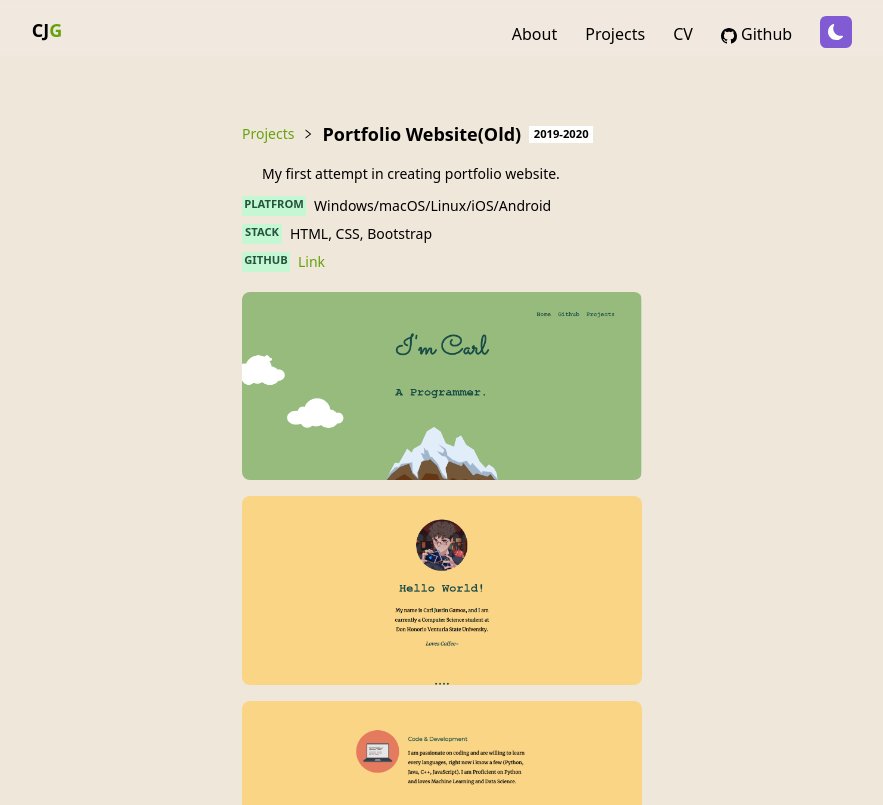
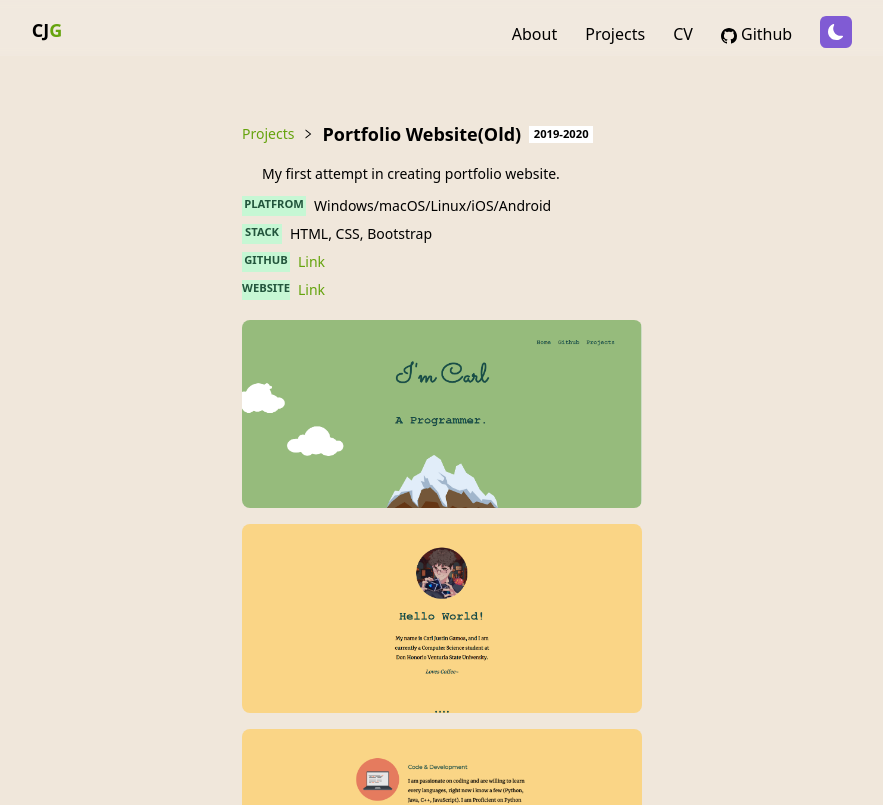
Before and after one commit to SudoPengu/portfolio-latest, a Next.js app: page /projects/portfolio-old in a window 1280 px wide. Shown: the top 805 px of the page, without its empty margins (198-1081 px from the left). Built offline with nearby package versions, Linux system fonts and the light colour scheme.

Commit message:
Added Link

```diff
--- a/pages/projects/portfolio-old.tsx
+++ b/pages/projects/portfolio-old.tsx
@@ -60,6 +60,10 @@ const underconstruction = ({ isVisible }: any) => {
                             <div className='text-[0.7rem] disabled:opacity-75 dark:text-[#98E4B3] dark:bg-[#323E39] text-[#22553C] bg-[#C6F7D4]  font-bold w-12 h-5 text-center'>GITHUB</div>
                             <a className='text-sm pl-2 text-lime-600 hover:underline' href='https://github.com/cjgamos/cjgamos.github.io' target="_blank" rel="noreferrer">Link</a>
                         </div>
+                        <div className='py-1 inline-flex'>
+                            <div className='text-[0.7rem] disabled:opacity-75 dark:text-[#98E4B3] dark:bg-[#323E39] text-[#22553C] bg-[#C6F7D4]  font-bold w-12 h-5 text-center'>WEBSITE</div>
+                            <a className='text-sm pl-2 text-lime-600 hover:underline' href='https://cjgamos.github.io/' target="_blank" rel="noreferrer">Link</a>
+                        </div>
                     </div>
                 </div>
 
```
